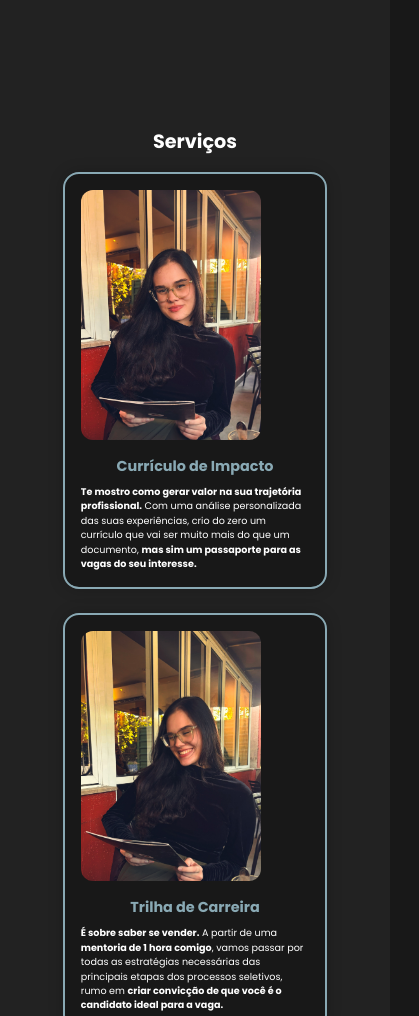
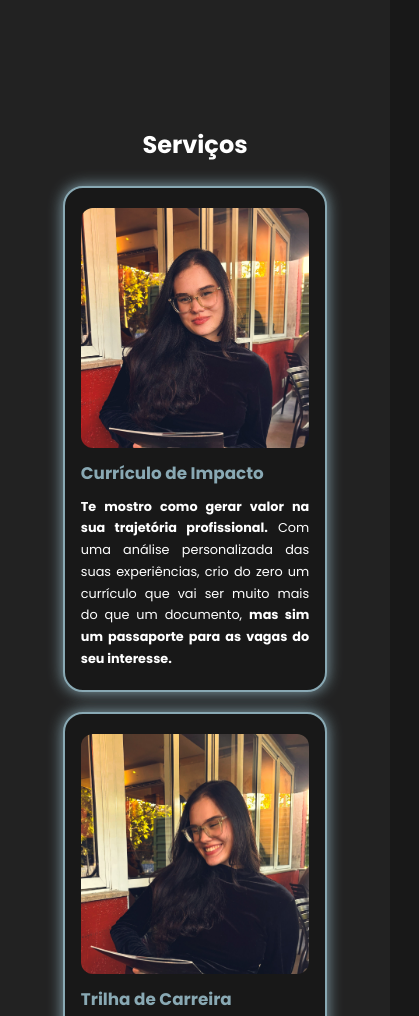
Before and after one commit to JuliaDuran15/Port_bruna, a plain HTML site: page index.html in a window 390 px wide. Shown: the part 940-1956 px from the top of the page, 419 px wide, since content can reach past the window. Drawn offline with nearby package versions, Linux system fonts and the light colour scheme.

Commit message:
fixing_services

```diff
--- a/style.css
+++ b/style.css
@@ -947,23 +947,79 @@ span {
 
 @media (max-width: 480px) {
 
+ .services h2 {
+    font-size: 3rem;
+    margin-bottom: 3rem;
+    text-align: center;
+  }
+
+  .services-container {
+    grid-template-columns: 1fr;
+    gap: 2.5rem;
+    justify-items: center;
+  }
+
+  .service-box {
+    background-color: var(--bg-color);
+    border: 2px solid var(--main-color);
+    border-radius: 2.5rem;
+    padding: 2.5rem 2rem;
+    box-shadow: 0 0 15px var(--main-color);
+    display: flex;
+    flex-direction: column;
+    max-width: 1000px;
+    width: 100%;
+    gap: 1.5rem;
+  }
+
+  .service-img {
+    width: 100%;
+    max-height: 240px;
+    object-fit: cover;
+    border-radius: 1.5rem;
+    align-self: flex-end; /* imagem à direita visualmente */
+  }
+
+  .service-info {
+    width: 100%;
+  }
+
   .service-info h4 {
+    font-size: 2.1rem;
+    font-weight: 700;
+    color: var(--main-color);
+    margin-bottom: 1.2rem;
+    text-align: left;
+  }
+
+  .service-info p {
+    font-size: 1.6rem;
+    font-weight: 400;
+    line-height: 1.7;
+    text-align: justify;
+    text-wrap: pretty;
+    color: var(--text-color);
+  }
+
+  .service-info p strong {
+    font-weight: 700;
+  }
+
+  /* FAQ ajustado também */
+  .faq-item {
+    padding: 2.5rem;
+  }
+
+  .faq-question {
     font-size: 1.8rem;
   }
 
-  .service-info p {
-    font-size: 1.2rem;
-    line-height: 1.5;
+  .faq-answer {
+    font-size: 1.5rem;
   }
 
-  .services h2 {
-    font-size: 2.4rem;
-    margin-bottom: 2rem;
-  }
-
-
-  .grid {
-    grid-template-columns: 1fr;
+  .heading {
+    font-size: 4.5rem;
   }
 
 }
```
